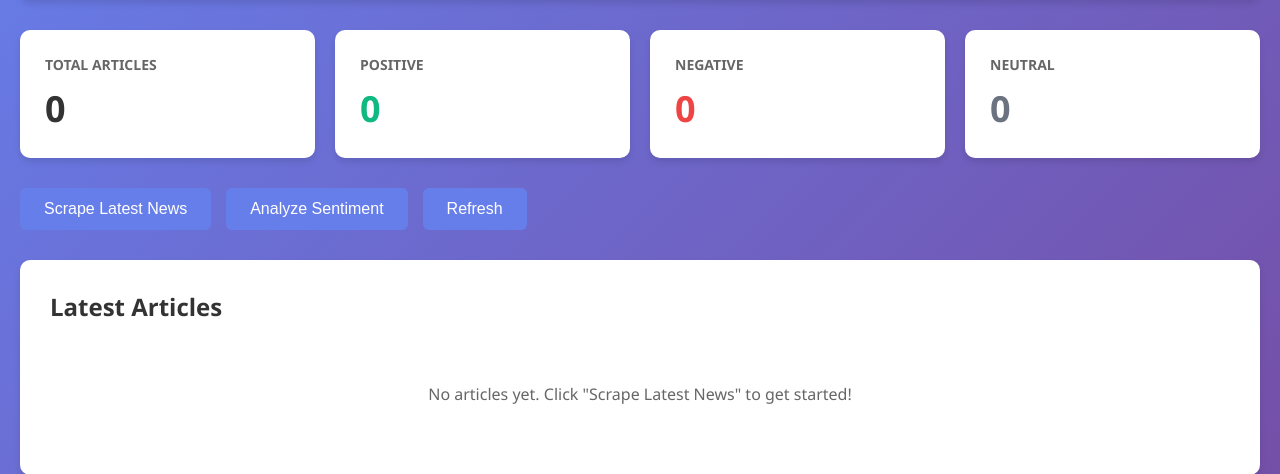
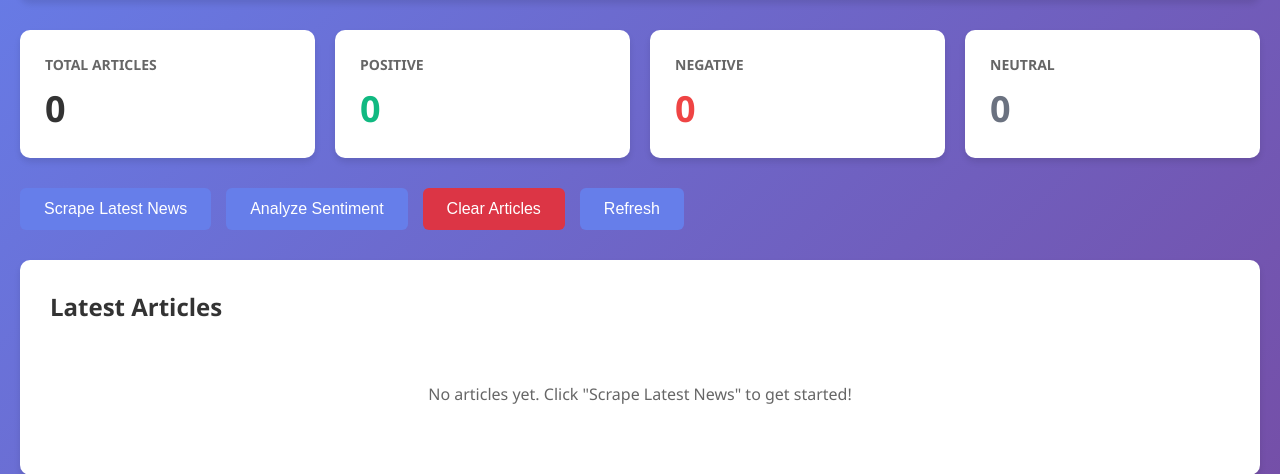
Before and after one commit to BenedekMolnarVito/crypto-news-aggregator, a Django app: page / in a window 1280 px wide. Shown: the part 152-626 px from the top of the page. Run offline with Django 5.2, Linux system fonts and the light colour scheme; data that the repository does not hold is empty.

Commit message:
Scraping links fixed ANalysis timeout extended Clear Articles added

```diff
--- a/django_app/news/api_urls.py
+++ b/django_app/news/api_urls.py
@@ -14,5 +14,6 @@ urlpatterns = [
     path('scrape/', views.ScrapeNewsView.as_view(), name='api-scrape'),
     path('analyze/', views.AnalyzeSentimentView.as_view(), name='api-analyze'),
     path('articles/', views.ArticleListView.as_view(), name='api-articles'),
+    path('articles/clear/', views.ClearArticlesView.as_view(), name='api-clear-articles'),
     path('stats/', views.SentimentStatsView.as_view(), name='api-stats'),
 ]
--- a/django_app/news/services.py
+++ b/django_app/news/services.py
@@ -77,10 +77,11 @@ class SentimentService:
             } for article in articles]
 
             # Call sentiment analysis service
+            # Extended timeout to 300 seconds to handle analysis of multiple articles (15+)
             response = requests.post(
                 f'{self.sentiment_url}/analyze',
                 json={'articles': articles_data},
-                timeout=60
+                timeout=300
             )
 
             # Check if response is successful
--- a/django_app/news/templates/news/dashboard.html
+++ b/django_app/news/templates/news/dashboard.html
@@ -44,6 +44,7 @@
         <div class="actions">
             <button onclick="scrapeNews()">Scrape Latest News</button>
             <button onclick="analyzeSentiment()">Analyze Sentiment</button>
+            <button onclick="clearArticles()" style="background-color: #dc3545;">Clear Articles</button>
             <button onclick="location.reload()">Refresh</button>
         </div>
 
@@ -78,7 +79,7 @@
                     {% endif %}
                     {% if article.summary %}
                     <div style="color: #666; font-size: 14px; margin-top: 10px;">
-                        {{ article.summary|truncatewords:30 }}
+                        {{ article.summary }}
                     </div>
                     {% endif %}
                 </div>
@@ -143,6 +144,31 @@
             }
         }
 
+        async function clearArticles() {
+            if (!confirm('Are you sure you want to delete all articles? This action cannot be undone.')) {
+                return;
+            }
+
+            showMessage('Clearing all articles...', 'info');
+            try {
+                const response = await fetch('/api/articles/clear/', {
+                    method: 'POST',
+                    headers: {
+                        'X-CSRFToken': getCookie('csrftoken')
+                    }
+                });
+                const data = await response.json();
+                if (data.success) {
+                    showMessage(data.message, 'success');
+                    setTimeout(() => location.reload(), 1500);
+                } else {
+                    showMessage('Error: ' + data.error, 'error');
+                }
+            } catch (error) {
+                showMessage('Error clearing articles: ' + error.message, 'error');
+            }
+        }
+
         function getCookie(name) {
             let cookieValue = null;
             if (document.cookie && document.cookie !== '') {
--- a/django_app/news/views.py
+++ b/django_app/news/views.py
@@ -102,18 +102,16 @@ class AnalyzeSentimentView(APIView):
         try:
             sentiment_service = SentimentService()
 
-            # Get unanalyzed articles
-            # unanalyzed_articles = NewsArticle.objects.filter(sentiment__isnull=True)[:10]
-            unanalyzed_articles = NewsArticle.objects.all()
+            articles_to_analyze = NewsArticle.objects.filter(scraped_at__date=timezone.now().date())
 
-            # if not unanalyzed_articles:
-            #     return Response({
-            #         'success': True,
-            #         'message': 'No articles to analyze'
-            #     })
+            if not articles_to_analyze:
+                return Response({
+                    'success': True,
+                    'message': 'No articles to analyze'
+                })
 
             # Analyze articles
-            results = sentiment_service.analyze_articles(list(unanalyzed_articles))
+            results = sentiment_service.analyze_articles(list(articles_to_analyze))
 
             return Response({
                 'success': True,
@@ -228,3 +226,47 @@ class SentimentStatsView(APIView):
                 'market_outlook': recent_analysis.market_outlook if recent_analysis else None,
             } if recent_analysis else None
         })
+
+
+class ClearArticlesView(APIView):
+    """API view to clear all articles from the database."""
+    permission_classes = [AllowAny]
+
+    @swagger_auto_schema(
+        operation_description="Delete all articles and sentiment analysis data from the database",
+        tags=['Articles Management'],
+        responses={
+            200: openapi.Response('Success', openapi.Schema(
+                type=openapi.TYPE_OBJECT,
+                properties={
+                    'success': openapi.Schema(type=openapi.TYPE_BOOLEAN),
+                    'message': openapi.Schema(type=openapi.TYPE_STRING),
+                    'deleted_count': openapi.Schema(type=openapi.TYPE_INTEGER),
+                }
+            )),
+            500: 'Internal Server Error'
+        }
+    )
+    def post(self, request):
+        try:
+            # Count articles before deletion
+            article_count = NewsArticle.objects.count()
+            sentiment_count = SentimentAnalysis.objects.count()
+
+            # Delete all articles and sentiment analysis
+            NewsArticle.objects.all().delete()
+            SentimentAnalysis.objects.all().delete()
+
+            logger.info(f"Cleared {article_count} articles and {sentiment_count} sentiment analyses")
+
+            return Response({
+                'success': True,
+                'message': f'Successfully cleared {article_count} articles',
+                'deleted_count': article_count
+            })
+        except Exception as e:
+            logger.error(f"Error clearing articles: {e}")
+            return Response({
+                'success': False,
+                'error': 'Failed to clear articles'
+            }, status=status.HTTP_500_INTERNAL_SERVER_ERROR)
```
Also changed, not shown: scraper_service/scraper.py (+10 -10 lines).
